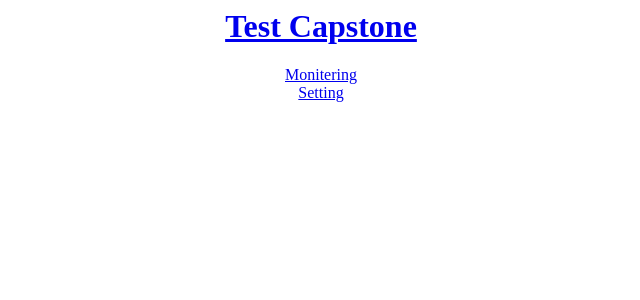
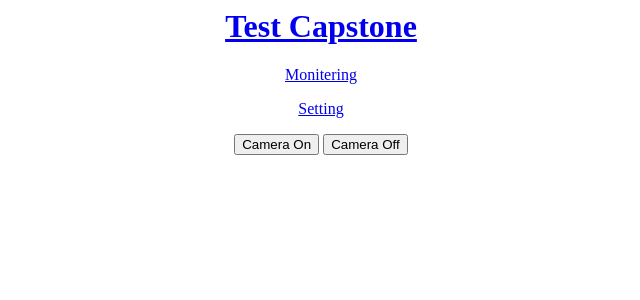
Before and after one commit to dvlpenvironment/InfantMonitoring, a Flask app: page / in a window 1280 px wide. Shown: the top 300 px of the page, without its empty margins (319-959 px from the left). Run offline with Flask 2, Linux system fonts and the light colour scheme.

Commit message:
Add : camera on, off 기능 추가

```diff
--- a/server.py
+++ b/server.py
@@ -2,8 +2,6 @@ from flask import Flask, render_template
 from flask import request
 from flask import Response
 from flask import stream_with_context
-
-# from stream import Streamer
 from queue import Queue
 
 import cv2
@@ -14,7 +12,7 @@ import numpy as np
 from threading import Thread
 
 app = Flask(__name__)
-# streamer = Streamer()
+app.secret_key = 'honey_badger'
 capture = None
 updateThread = None
 readThread = None
@@ -44,13 +42,23 @@ def settingPost() :
         frequentlyMoveChecked = str(request.form.get('FrequentlyMove')) == 'on'
         blinkDetectionChecked = str(request.form.get('BlinkDetection')) == 'on'
         print('MODE : ', poseEstimationChecked, frequentlyMoveChecked, blinkDetectionChecked)
-    runCam(0)
+    return render_template('index.html')
+
+@app.route('/camera_post', methods=['POST'])
+def camerapost() :
+    if request.method == 'POST' :
+        on = str(request.form.get('CameraOn')) == 'on'
+        off = str(request.form.get('CameraOff')) == 'off'
+    if on and not cameraOn :
+        print('==========Camera ON==========')
+        runCam(0)
+    elif off and cameraOn :
+        print('==========Camera OFF==========')
+        stopCam()
     return render_template('index.html')
 
 @app.route('/stream')
 def stream() :
-    # src = request.args.get('src', default=0, type=int)
-
     try :
         return Response(
                             stream_with_context(stream_gen()),
@@ -61,7 +69,7 @@ def stream() :
 
 def stream_gen() :
     try :
-        while True : # <==========
+        while True :
             frame = bytescode()
 
             yield (b'--frame\r\n'
@@ -71,14 +79,13 @@ def stream_gen() :
         pass
 
 # 카메라 시작 함수
-def runCam(src=0) : # <==========
+def runCam(src=0) :
     global capture
     global cameraOn
     global updateThread
     global readThread
 
     stopCam()
-    print('==========Camera ON==========')
     if platform.system() == 'Windows' :
         capture = cv2.VideoCapture(src, cv2.CAP_DSHOW)
     else :
@@ -97,14 +104,13 @@ def runCam(src=0) : # <==========
     cameraOn = True
 
 # 카메라 중지 함수
-def stopCam() : # <==========
+def stopCam() :
     global videoFrame
     global cameraOn
 
     cameraOn = False
 
     if capture is not None :
-        print('==========Camera OFF==========')
         videoFrame = None
         capture.release()
         clearVideoFrame()
@@ -134,8 +140,8 @@ def clearVideoFrame() :
 def blankVideo() :
     return np.ones(shape=[height, width, 3], dtype=np.uint8)
 
-def bytescode() : # <==========
-    if capture is None or not capture.isOpened():
+def bytescode() :
+    if capture is None or videoFrame is None or not capture.isOpened():
         frame = blankVideo()
     else :
         frame = imutils.resize(videoFrame, width=int(width))
--- a/templates/index.html
+++ b/templates/index.html
@@ -4,8 +4,18 @@
       <h1><a href="/">Test Capstone</a></h1>
 
       <div style="list-style: none">
-        <li><a href="/stream_page">Monitering</a></li>
-        <li><a href="/setting">Setting</a></li>
+        <p>
+          <li><a href="/stream_page">Monitering</a></li>
+        </p>
+        <p>
+          <li><a href="/setting">Setting</a></li>
+        </p>
+        <form action="/camera_post" method="post">
+          <p>
+            <button name="CameraOn" value="on">Camera On</button>
+            <button name="CameraOff" value="off">Camera Off</button>
+          </p>
+        </form>
       </div>
     </div>
   </body>
```
